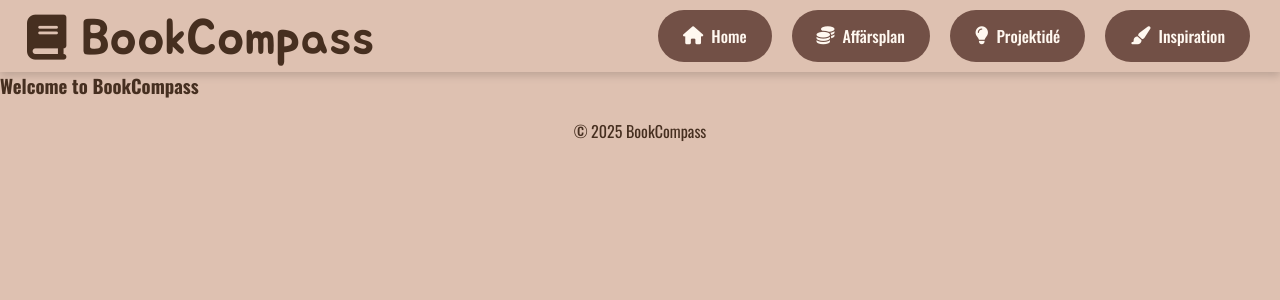
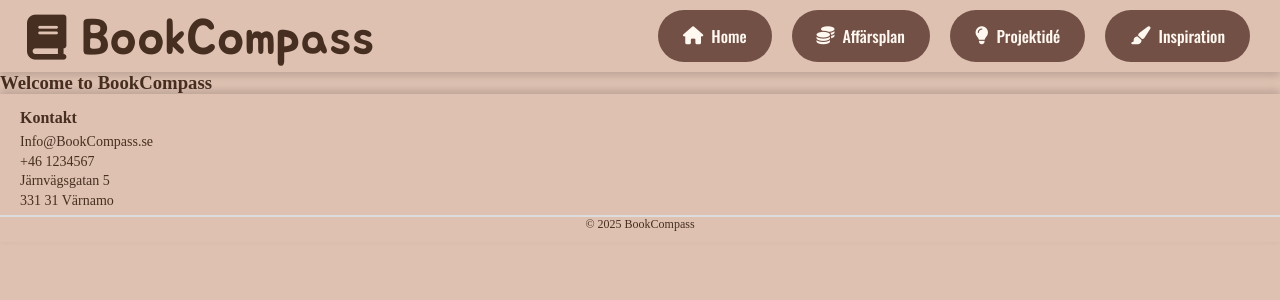
Before and after one commit to gytu24nn/BookCompass, a React (Vite) app in the folder frontend/: page / in a window 1280 px wide. Shown: the top 300 px of the page. Built offline with nearby package versions, Linux system fonts and the light colour scheme; a web font is replaced by a local one.

Commit message:
added affärsplans info + footer design

```diff
--- a/frontend/src/App.css
+++ b/frontend/src/App.css
@@ -5,14 +5,21 @@
   box-sizing: border-box;
 }
 
+
 body {
-  width: 100%;
-  min-height: 100vh;
+  display: flex;
+  flex-direction: column;
+  min-height: 100vh; /* Se till att hela sidan tar upp hela fönstret */
   color: #462F20; /* Mörkbrun text */
-  font-family: "Oswald", sans-serif;
+}
+
+main {
+  flex: 1; /* Gör att main växer och trycker ner footern */
+  height: 100%
 }
 
 
+/*Design för meny*/
 .menuOption {
   background:   #725046;
   color: #FFF8F0;
@@ -40,6 +47,47 @@ body {
   background-color: #462F20;
 }
 
+#menyOptions {
+  display: flex;
+  justify-content: flex-end;
+  align-items: center;
+  flex-grow: 1;
+}
+
+/*Design för affärsplans vy 1:*/
+.affarsplan-container {
+  max-width: 800px;
+  margin: 40px auto;
+  padding: 20px;
+  border-radius: 10px;
+  box-shadow: 0px 4px 8px rgba(0, 0, 0, 0.1);
+  background-color: whitesmoke;
+  margin-top: 2em;
+}
+
+.affarsplan-container h3 {
+  font-family: "Oswald", sans-serif;
+  font-size: 32px;
+  color: #462F20;
+  text-align: center;
+  margin-bottom: 20px;
+  background-color: whitesmoke;
+}
+
+.affarsplan-container p {
+  font-family: "Oswald", sans-serif;
+  font-size: 18px;
+  line-height: 1.6;
+  color: #462F20;
+  text-align: justify;
+  background-color: whitesmoke;
+}
+
+/* .affarsplan-container p br {
+  display: none;
+} */
+
+/*Design för header*/
 #headerFont {
   font-family: "Jua", sans-serif;
   font-weight: 400;
@@ -65,14 +113,51 @@ header {
   position: relative;
 }
 
-#menyOptions {
-  display: flex;
-  justify-content: flex-end;
-  align-items: center;
-  flex-grow: 1;
+/*Design för footer*/
+footer {
+  text-align: center;
+  color: #462F20;
+  padding: 10px 0;
+  font-size: 14px;
+  width: 100%;
+  position: relative;
+  bottom: 0;
+  background-color: #dec1b1;
+  box-shadow: 0px -4px 8px rgba(0, 0, 0, 0.15);
 }
 
-footer {
+.footer-container {
+  display: flex;
+  justify-content: space-between;
+  align-items: flex-start;
+  max-width: 100%;
+  margin: auto;
+  padding: 5px 20px;
+}
+
+.footer-section {
+  flex: 1;
+  text-align: start;
+
+}
+
+.footer-section p {
+  font-size: 14px;
+  color: #462F20;
+  line-height: 1.4;
+}
+
+.footer-section h2 {
+
+  font-size: 16px;
+  color: #462F20;
+  margin-bottom: 5px;
+}
+
+.footer-bottom {
   text-align: center;
-  padding: 20px ;
+  padding-top: 10px 0;
+  font-size: 12px;
+  color: #462F20;
+  border-top: 2px solid #ddd;
 }
--- a/frontend/src/components/Layout/Layout.tsx
+++ b/frontend/src/components/Layout/Layout.tsx
@@ -22,7 +22,22 @@ const Layout = () => {
 
                 <div>
                     <footer>
-                        <p>© 2025 BookCompass</p>
+                        <div className="footer-container">
+                            <div className="footer-section">
+                                <h2>Kontakt</h2>
+                                <p>
+                                    Info@BookCompass.se <br />
+                                    +46 1234567 <br />
+
+                                    Järnvägsgatan 5 <br />
+                                    331 31 Värnamo <br />
+                                </p>
+                            </div>
+                        </div>
+                        <div className="footer-bottom">
+                            <p>© 2025 BookCompass</p>
+                        </div>
+
                     </footer>
                 </div>
 
--- a/frontend/src/components/menyval1Affärsplanen/Affärsplanen.tsx
+++ b/frontend/src/components/menyval1Affärsplanen/Affärsplanen.tsx
@@ -1,8 +1,25 @@
 const Affärsplan = () => {
     return(
-        <>
+        <div className="affarsplan-container">
             <h3>Affärsplan</h3>
-        </>
+            <div>
+                <p>
+                    BookCompass är en digital plattform som hjälper bokälskare att upptäcka, organisera och dela litteratur på ett inspirerande och lättillgängligt sätt.
+                    Vi lägger stor vikt vid en personlig användarupplevelse för att göra det enklare att hitta den perfekta boken. <br />
+
+                    <br />Tjänsten riktar sig både till privatpersoner som vill utforska böcker på olika språk utan att begränsas av bristande information.
+                    Samt professionella aktörer inom bokbranschen, såsom författare och bokhandlare.
+                    Vi erbjuder en smidig översikt över det europeiska bokutbudet som är vårt huvudsakliga fokus samt skapa en engagerad gemenskap av bokälskare. <br />
+
+                    <br /> BookCompass fyller ett tomrum på marknaden genom att göra det enklare att upptäcka och få tillgång till litteratur från olika delar av Europa.
+                    Våran affärsmodell bygger på en freemium-lösning där användare kan använda grundläggande funktioner gratis, medan en premiumversionen ger tillgång till obegränsade listor och en Community-sida.
+                    Författare och bokhandlare kan också prenumerera för att få statistik skickade till sig exempelvis vad vår användare läser mest. <br />
+
+                    <br /> På lång sikt ser vi på BookCompass som en central plattform för bokälskare i hela Europa.
+                    Samt en plattform där läsare, författare & bokhandlare kan mötas och inspireras.
+                </p>
+            </div>
+        </div>
     )
 }
 
```
